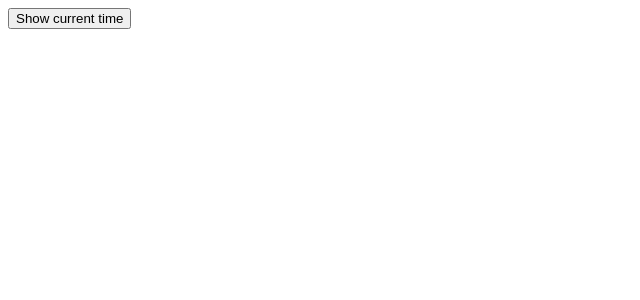
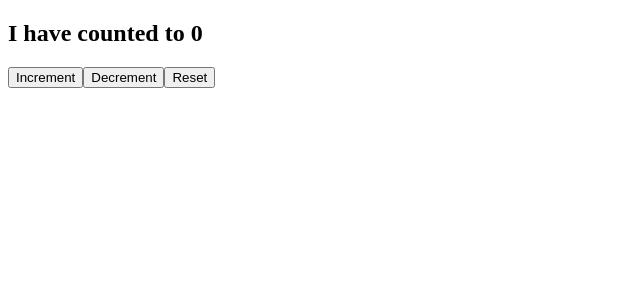
Before and after one commit to NicolasPapappicco/Esercizi-React, a React (Vite) app: page / in a window 1280 px wide. Shown: the top 300 px of the page, without its empty margins (0-640 px from the left). Built offline with nearby package versions, Linux system fonts and the light colour scheme.

Commit message:
es State

```diff
--- a/src/App.jsx
+++ b/src/App.jsx
@@ -1,10 +1,10 @@
-import { AlertClock } from "./AlertClock";
+import { Counter } from "./Counter";
 
 
 export function App() {
     return (
         <div>
-            <AlertClock/>
+            <Counter/>
         </div>
     )
 }
--- /dev/null
+++ b/src/Counter.jsx
@@ -0,0 +1,35 @@
+import { useEffect, useState } from "react"
+import { CounterDisplay } from "./CounterDisplay"
+
+// initialValue avrà come valore 0 se non viene passato nessun parametro alla funzione
+export function Counter({ initialValue = 0, incrementAmount = 1 }) {
+    const [ counter, setCounter ] = useState(initialValue)
+
+    // useEffect(() => {
+    //     console.log("Vengo eseguito solo e sempre al render del component");
+    // }, [])
+
+    useEffect(() => {
+        console.log(`The value of the counter is ${counter}`);
+    }, [counter])
+
+    function handleCounterIncrement() {
+        // setCounter(counter + 1) Non aggiorna immediatamente il counter e quindi non si può lavorare sul valore modificato
+        setCounter((c) => c + incrementAmount)
+    }
+    function handleCounterDecrement() {
+        setCounter((c) => c - incrementAmount)
+    }
+    function handleCounterReset() {
+        setCounter(initialValue)
+    }
+
+    return (
+        <div>
+            <CounterDisplay counter={counter}/>
+            <button onClick={handleCounterIncrement}>Increment</button>
+            <button onClick={handleCounterDecrement}>Decrement</button>
+            <button onClick={handleCounterReset}>Reset</button>
+        </div>
+    )
+}
--- /dev/null
+++ b/src/CounterDisplay.jsx
@@ -0,0 +1,3 @@
+export function CounterDisplay({ counter }) {
+    return <h2>I have counted to {counter}</h2>
+}
```
